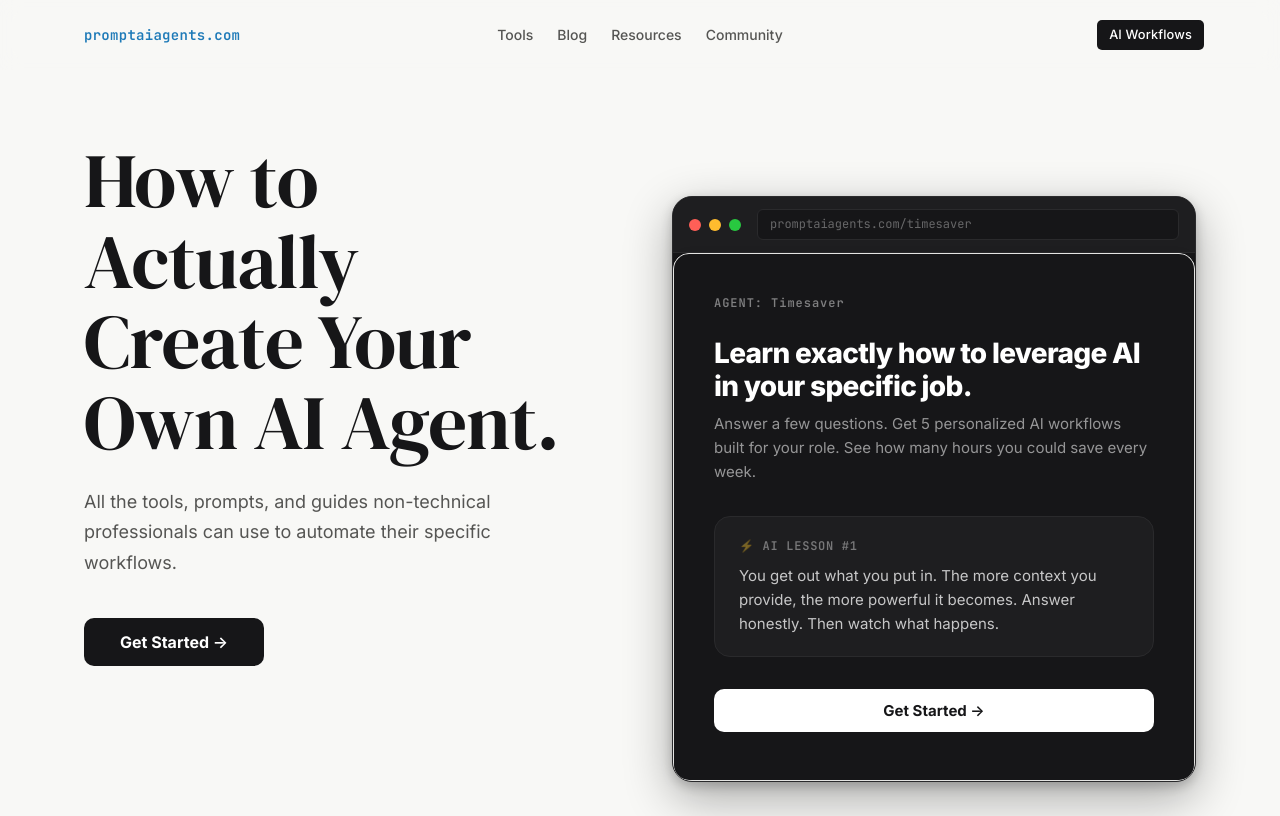
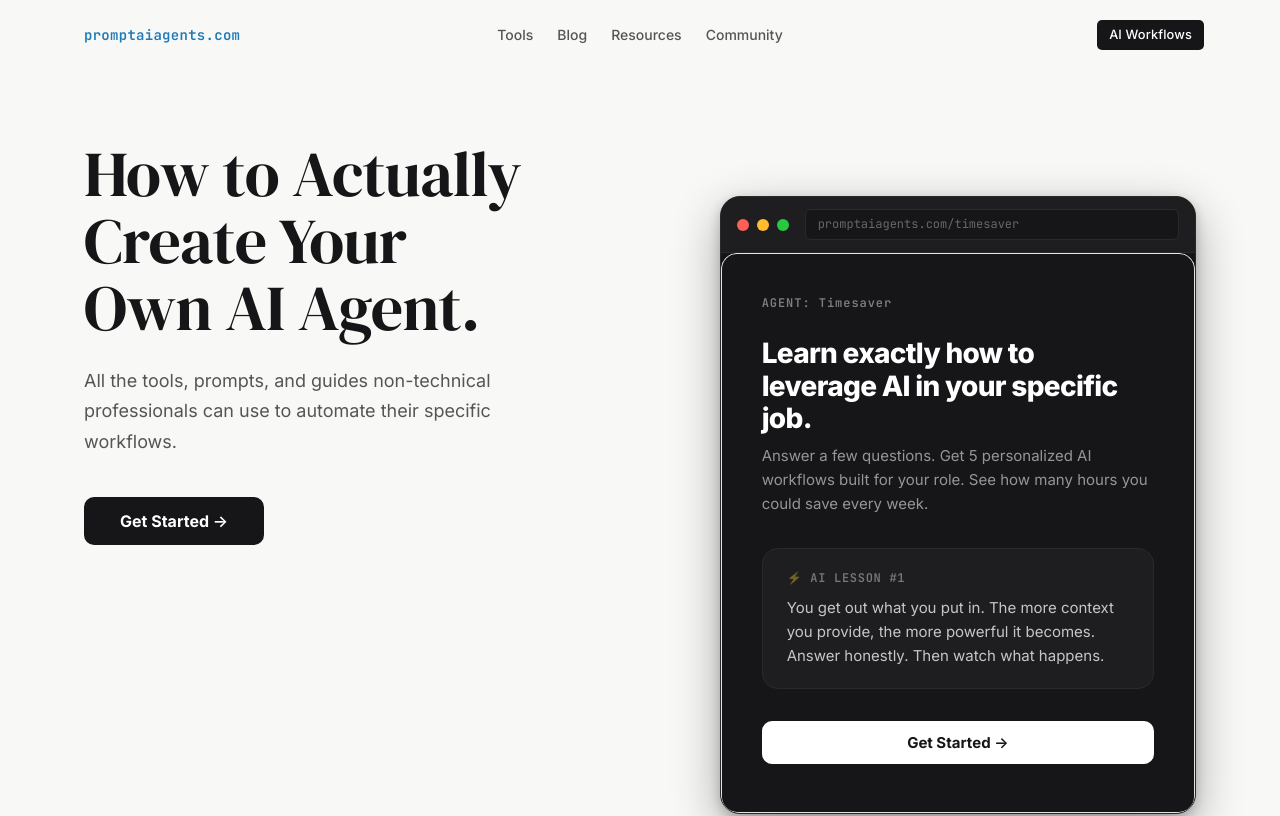
Before and after one commit to coolcalvin457-tech/agent-timesaver-nextjs, a Next.js app: page / in a window 1280 px wide. Shown: the top 816 px of the page. Built offline with nearby package versions, Linux system fonts and the light colour scheme.

Commit message:
Fix hero H1 grid and font size for 3-line layout

```diff
--- a/app/globals.css
+++ b/app/globals.css
@@ -1251,7 +1251,7 @@ input, textarea {
 
 .hero-inner {
   display: grid;
-  grid-template-columns: 1fr 1fr;
+  grid-template-columns: 1.2fr 1fr;
   gap: 64px;
   align-items: start;
 }
@@ -1268,7 +1268,7 @@ input, textarea {
 
 .hero-headline {
   font-family: var(--font-display);
-  font-size: clamp(3rem, 6vw, 5.5rem);
+  font-size: clamp(2.5rem, 5vw, 5rem);
   font-weight: 400;
   line-height: 1.05;
   letter-spacing: -0.01em;
```
